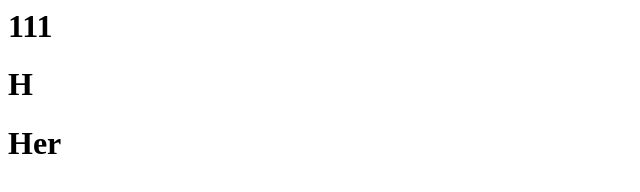
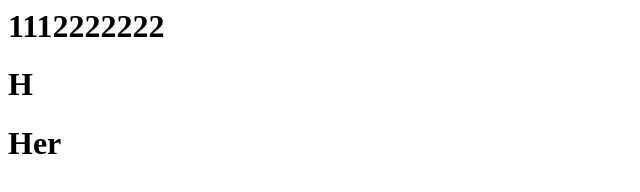
Before and after one commit to jimmy-github95/hello-jenkins, a plain HTML site: page index.html in a window 1280 px wide. Shown: the whole page, without its empty margins (0-640 px from the left). Drawn offline with Linux system fonts and the light colour scheme.

Commit message:
change 111222

```diff
--- a/index.html
+++ b/index.html
@@ -1,3 +1,3 @@
-<h1>111</h1>
+<h1>1112222222</h1>
 <h1>H</h1>
 <h1>Her</h1>
```
